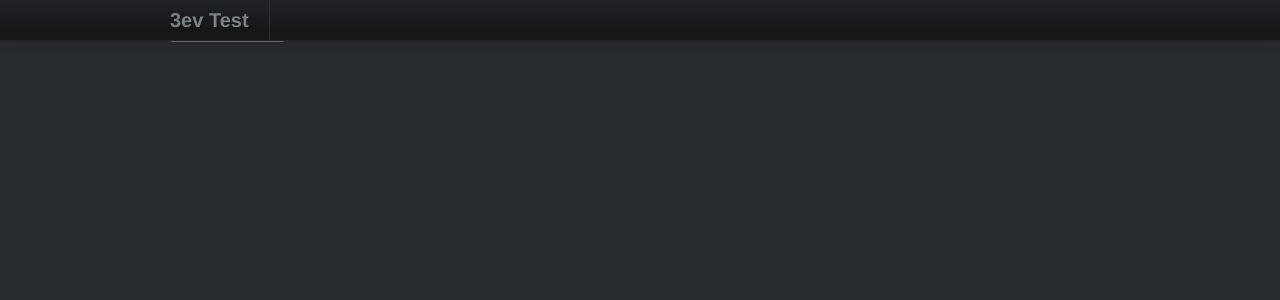
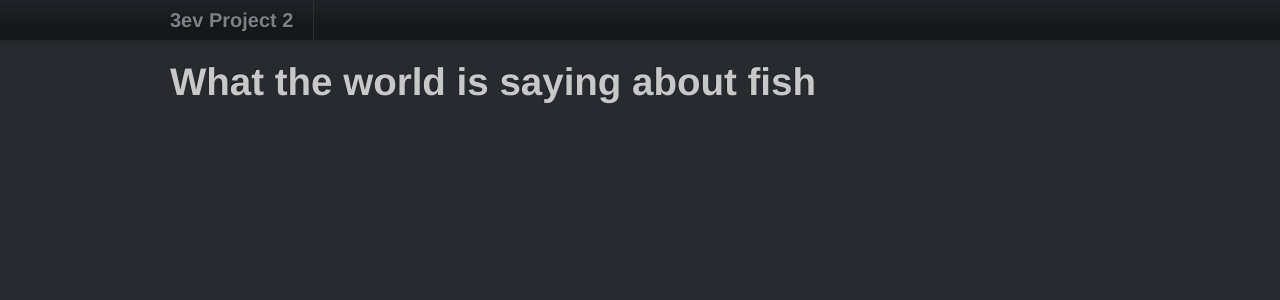
Before and after one commit to 3ev/sandbox, a PHP site: page / in a window 1280 px wide. Shown: the top 300 px of the page. Run offline with PHP 8.4, Linux system fonts and the light colour scheme; some libraries are stand-ins or nearby versions.

Commit message:
Adjusted the index.php page and added few css lines in custom.css

```diff
--- /dev/null
+++ b/css/custom.css
@@ -0,0 +1,3 @@
+.container.main {
+    margin-top: 50px;
+}
--- a/index.php
+++ b/index.php
@@ -12,24 +12,26 @@
         <div class="navbar navbar-inverse navbar-fixed-top">
           <div class="navbar-inner">
                 <div class="container">
-                  <a class="brand" href="#">3ev Test</a>
+                  <a class="brand" href="#">3ev Project 2</a>
                 </div>
           </div>
         </div>
-        <div class="container">
+        <div class="container main">
+            <div class="row">
+                <div class="span12">
                     <fieldset>
+                        <h1>What the world is saying about fish</h1>
                         <div class="control-group">
 
                         </div>
                         <div class="control-group">
-                      <div class="controls">
-                            <button class="btn btn-success generate">Generate xml</button>
-                      </div>
+
                         </div>
                         <div class="control-group sortxmlWrapper">
-
                         </div>
                     </fieldset>
                 </div>
+            </div>
+        </div>
     </body>
 </html>
```
Lines whose indentation alone changed are shown as unchanged.
